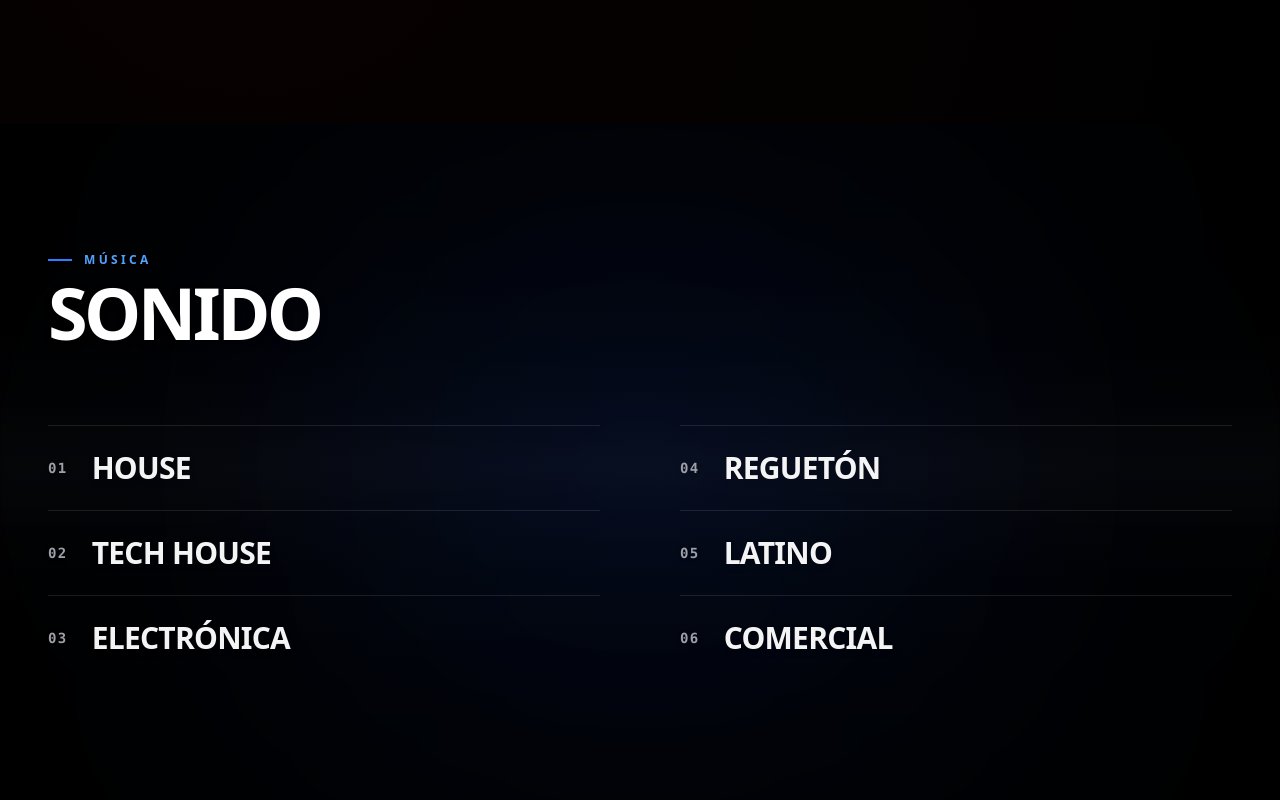
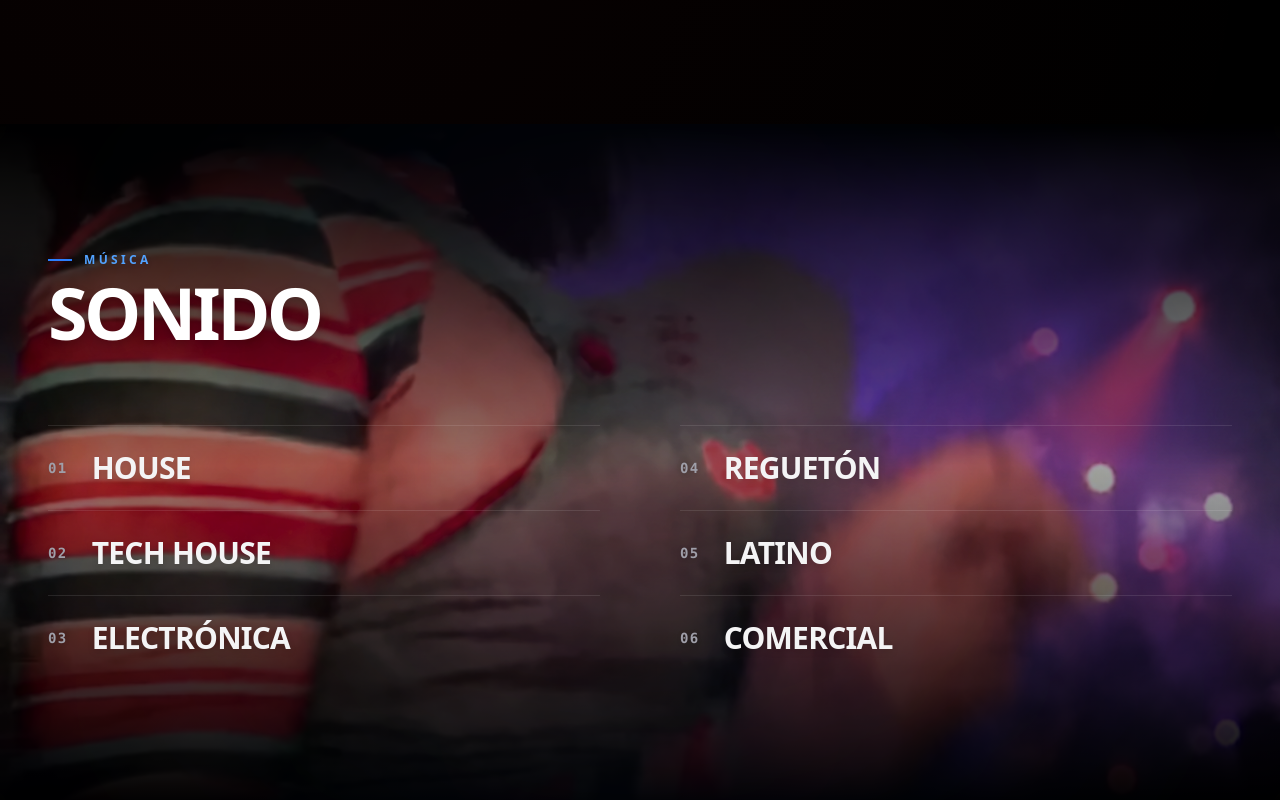
Before and after one commit to mishelnuc777/djruso2, a React (Vite) app: page / in a window 1280 px wide. Shown: the part 7360-8160 px from the top of the page. Built offline with nearby package versions, Linux system fonts and the light colour scheme.

Commit message:
feat(genres): add high-quality poster for sound section
Introduce a dedicated poster image for the video section to improve loading visuals and prevent black flash during playback initialization.

```diff
--- a/src/components/Genres.tsx
+++ b/src/components/Genres.tsx
@@ -2,6 +2,9 @@ import { useRef, useState, useEffect } from 'react';
 import { motion } from 'motion/react';
 import { Volume2, VolumeX } from 'lucide-react';
 import { djData } from '../data/djData';
+
+// Constante del poster oficial de alta calidad para la sección Sonido
+const SECOND_VIDEO_POSTER = "/assets/videos/sonido-poster-opcion-1-HQ.png";
 
 // Ruta configurada para el segundo video de la sección Sonido
 const SECOND_VIDEO_SRC = djData.soundVideo || "/assets/videos/sonido-bryan.mp4";
@@ -86,19 +89,32 @@ export default function Genres() {
       className="scroll-mt-20 relative min-h-[75vh] lg:min-h-[85vh] w-full flex items-center justify-center bg-black overflow-hidden py-24 md:py-32"
     >
       {/* =======================================================================
-          1. FONDO DE RESPALDO (Activo siempre y visible si no hay video cargado)
+          1. FONDO DE RESPALDO BASE
           ======================================================================= */}
       <div className="absolute inset-0 w-full h-full bg-gradient-to-b from-black via-zinc-950 to-black z-0 pointer-events-none">
         <div className="absolute inset-0 bg-[radial-gradient(circle_at_50%_50%,rgba(37,99,235,0.08),transparent_65%)]" />
       </div>
 
       {/* =======================================================================
-          2. SEGUNDO VIDEO DE FONDO COMPLETO (Autoplay + Loop + Muted + PlaysInline)
+          2. CAPA POSTER INDEPENDIENTE (Fallback principal + Prevención de flash negro)
+          ======================================================================= */}
+      <img
+        src={SECOND_VIDEO_POSTER}
+        alt=""
+        aria-hidden="true"
+        className={`absolute inset-0 w-full h-full object-cover object-center pointer-events-none select-none z-0 transition-opacity duration-1000 ${
+          videoLoaded && !videoFailed ? 'opacity-0' : 'opacity-100'
+        }`}
+      />
+
+      {/* =======================================================================
+          3. SEGUNDO VIDEO DE FONDO COMPLETO (Autoplay + Loop + Muted + PlaysInline)
           ======================================================================= */}
       {!videoFailed && (
         <video
           ref={videoRef}
           src={SECOND_VIDEO_SRC}
+          poster={SECOND_VIDEO_POSTER}
           autoPlay
           loop
           muted
@@ -118,7 +134,7 @@ export default function Genres() {
       )}
 
       {/* =======================================================================
-          3. OVERLAYS CINEMATOGRÁFICOS (Video claramente visible + transición suave)
+          4. OVERLAYS CINEMATOGRÁFICOS (Video y Poster claramente visibles + transición suave)
           ======================================================================= */}
       {/* Capa oscura base (35%) para contraste tipográfico sin oscurecer en exceso */}
       <div className="absolute inset-0 bg-black/35 pointer-events-none z-[1]" />
@@ -130,7 +146,7 @@ export default function Genres() {
       <div className="absolute top-1/2 left-1/2 -translate-x-1/2 -translate-y-1/2 w-[700px] h-[500px] bg-blue-600/10 rounded-full blur-[180px] pointer-events-none z-[2]" />
 
       {/* =======================================================================
-          4. CONTENIDO ENCIMA DEL VIDEO (z-10)
+          5. CONTENIDO ENCIMA DEL VIDEO Y POSTER (z-10)
           ======================================================================= */}
       <div className="relative z-10 max-w-7xl mx-auto px-6 lg:px-12 w-full">
 
@@ -230,7 +246,7 @@ export default function Genres() {
       </div>
 
       {/* =======================================================================
-          5. CONTROL INDEPENDIENTE DE AUDIO (Visible únicamente si el video carga)
+          6. CONTROL INDEPENDIENTE DE AUDIO (Visible únicamente cuando el video está disponible)
           ======================================================================= */}
       {videoLoaded && !videoFailed && (
         <motion.div
```
Also changed, not shown: 1 other file (tests, documents, lock files or other folders).
